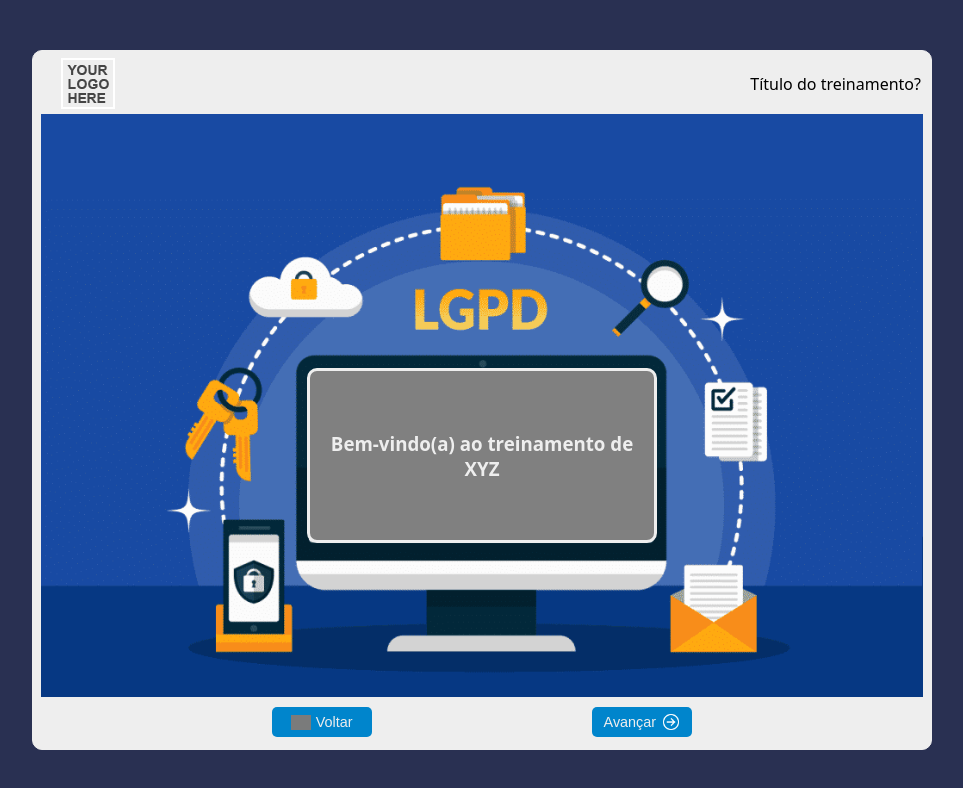
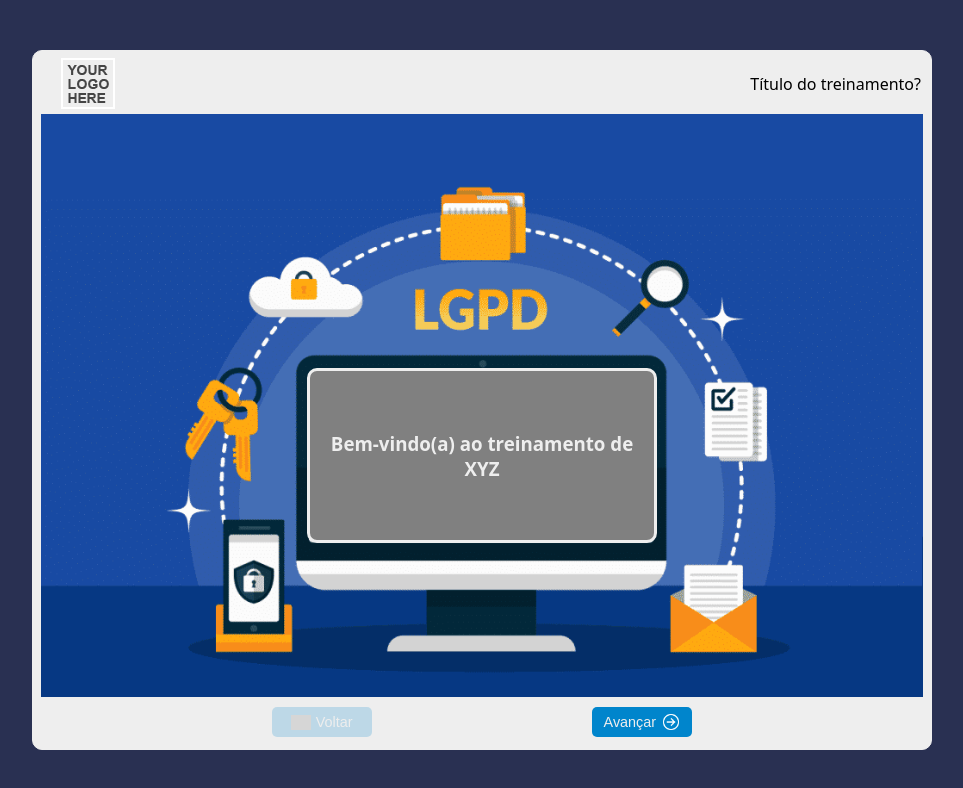
Before and after one commit to CapitaoDAreia/e-learning, a React (Create React App) app: page / in a window 1280 px wide. Shown: the top 788 px of the page, without its empty margins (158-1121 px from the left). Built offline with nearby package versions, Linux system fonts and the light colour scheme; grey boxes are pictures that could not be loaded; the HTML template or start-up script is replaced by a standard one.

Commit message:
button logic and style finished

```diff
--- a/src/Components/Basics/GlobalButton.component.tsx
+++ b/src/Components/Basics/GlobalButton.component.tsx
@@ -1,3 +1,4 @@
+import { render } from "@testing-library/react";
 import { countReset } from "console";
 import { useEffect } from "react";
 import styled from "styled-components";
@@ -64,9 +65,8 @@ const GlobalButton = (props: GlobalButtonProps) => {
 
     return (
         <>
-            {/* {props.counter === props.paginationLength ? '' : <GlobalButtonComponent onClick={() => { handleCountValue() }}>{props.label}</GlobalButtonComponent> } */}
             <GlobalButtonComponent onClick={() => { handleCountValue() }}>
-                {props.label === 'Voltar' ? <><ButtonIcon src={LeftArrow} alt="logo" />{props.label}</> : <>{props.label}<ButtonIcon src={RightArrow} alt="logo" /></>}
+                {props.label === "Voltar" ? <><ButtonIcon src={LeftArrow} alt="logo" />{props.label}</> : <>{props.label}<ButtonIcon src={RightArrow} alt="logo" /></>}
             </GlobalButtonComponent>
         </>
     )
--- /dev/null
+++ b/src/Components/Basics/GlobalButtonSkeleton.component.tsx
@@ -0,0 +1,45 @@
+import { render } from "@testing-library/react";
+import { countReset } from "console";
+import { useEffect } from "react";
+import styled from "styled-components";
+import LeftArrow from '../../assets/img/left-arrow.png';
+import RightArrow from '../../assets/img/right-arrow.png';
+
+
+type GlobalButtonPropsSkeleton = {
+    label: string
+    destination: string
+}
+
+const GlobalButtonComponent = styled.button`
+    display: flex;
+    align-items: center;
+    justify-content: center;
+    gap: 5px;
+    font-size: .9rem;
+    width: 100px;
+    height: 30px;
+    background-color: #0085cc;
+    color: #eeeeee;
+    border: none;
+    border-radius: 5px;
+    opacity: 0.2;
+`;
+
+const ButtonIcon = styled.img`
+    filter: invert(100%) sepia(100%) saturate(1%) hue-rotate(120deg) brightness(104%) contrast(101%);
+    width: 20px;
+`
+
+const GlobalButtonSkeleton = (props: GlobalButtonPropsSkeleton) => {
+
+    return (
+        <>
+            <GlobalButtonComponent>
+                {props.label === "Voltar" ? <><ButtonIcon src={LeftArrow} alt="logo" />{props.label}</> : <>{props.label}<ButtonIcon src={RightArrow} alt="logo" /></>}
+            </GlobalButtonComponent>
+        </>
+    )
+}
+
+export default GlobalButtonSkeleton
--- a/src/Components/Structurals/Footer/GlobalFooter.component.tsx
+++ b/src/Components/Structurals/Footer/GlobalFooter.component.tsx
@@ -1,6 +1,7 @@
 import React from "react";
 import styled from "styled-components";
 import GlobalButton from "../../Basics/GlobalButton.component";
+import GlobalButtonSkeleton from "../../Basics/GlobalButtonSkeleton.component";
 
 const GlobalFooterComponent = styled.div`
     width: 100%;
@@ -17,11 +18,25 @@ type GlobalFooterProps = {
     paginationLength: number
 }
 
+
+
 const GlobalFooter = (props: GlobalFooterProps) => {
     return (
         <GlobalFooterComponent>
-            <GlobalButton counter={props.counter} setCounter={props.setCounter} setPagination={props.setPagination} label="Voltar" destination="página anterior" paginationLength={props.paginationLength}/>
-            <GlobalButton counter={props.counter} setCounter={props.setCounter} setPagination={props.setPagination} label="Avançar" destination="próxima página" paginationLength={props.paginationLength}/>
+            {
+                props.counter === 0 ? <>
+                    <GlobalButtonSkeleton label="Voltar" destination="página anterior" />
+                    <GlobalButton counter={props.counter} setCounter={props.setCounter} setPagination={props.setPagination} label="Avançar" destination="próxima página" paginationLength={props.paginationLength}/>
+                </>
+                : (props.counter === props.paginationLength ? <>
+                        <GlobalButton counter={props.counter} setCounter={props.setCounter} setPagination={props.setPagination} label="Voltar" destination="página anterior" paginationLength={props.paginationLength}/>
+                        <GlobalButtonSkeleton label="Avançar" destination="próxima página" />
+                    </>
+                    : <>
+                        <GlobalButton counter={props.counter} setCounter={props.setCounter} setPagination={props.setPagination} label="Voltar" destination="página anterior" paginationLength={props.paginationLength}/>
+                        <GlobalButton counter={props.counter} setCounter={props.setCounter} setPagination={props.setPagination} label="Avançar" destination="próxima página" paginationLength={props.paginationLength}/>
+            </>
+            )}
         </GlobalFooterComponent>
     )
 }
```
Also changed, not shown: src/Components/Structurals/GlobalStructure.component.tsx (+0 -9 lines).
